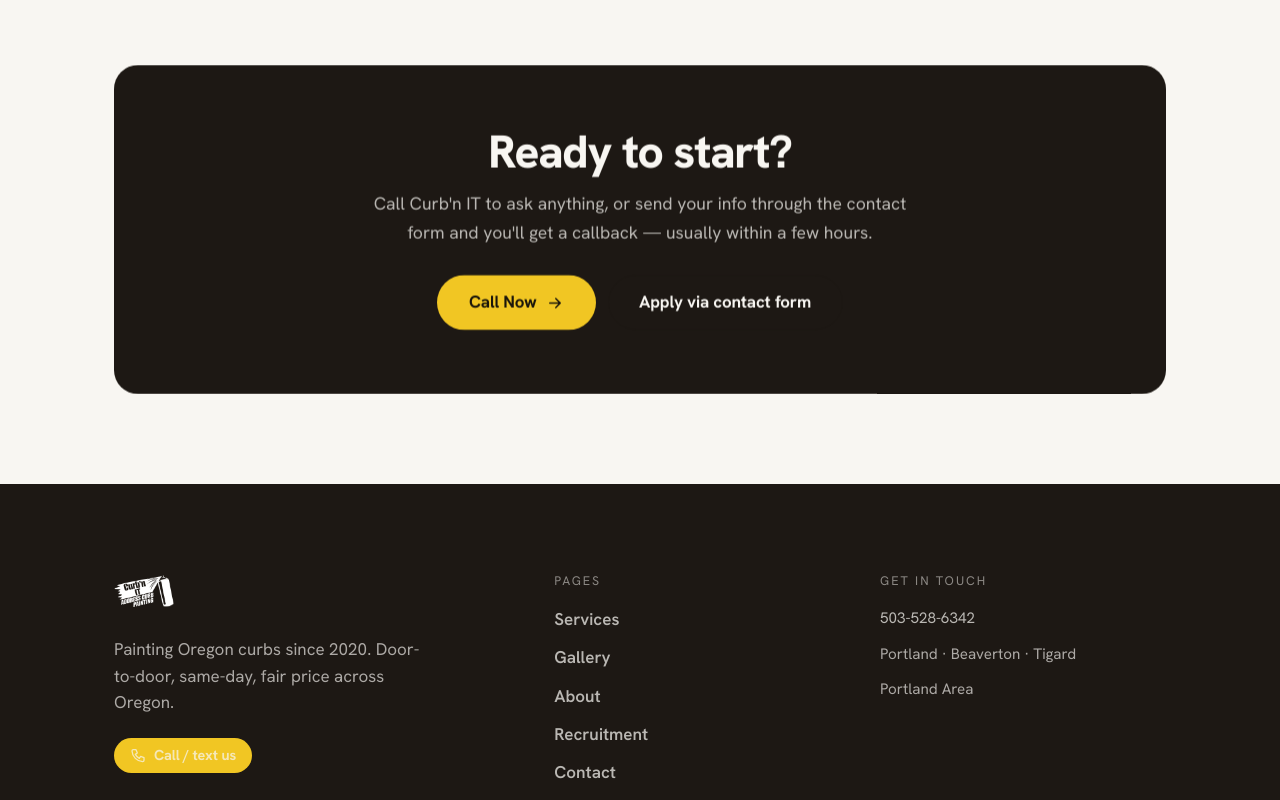
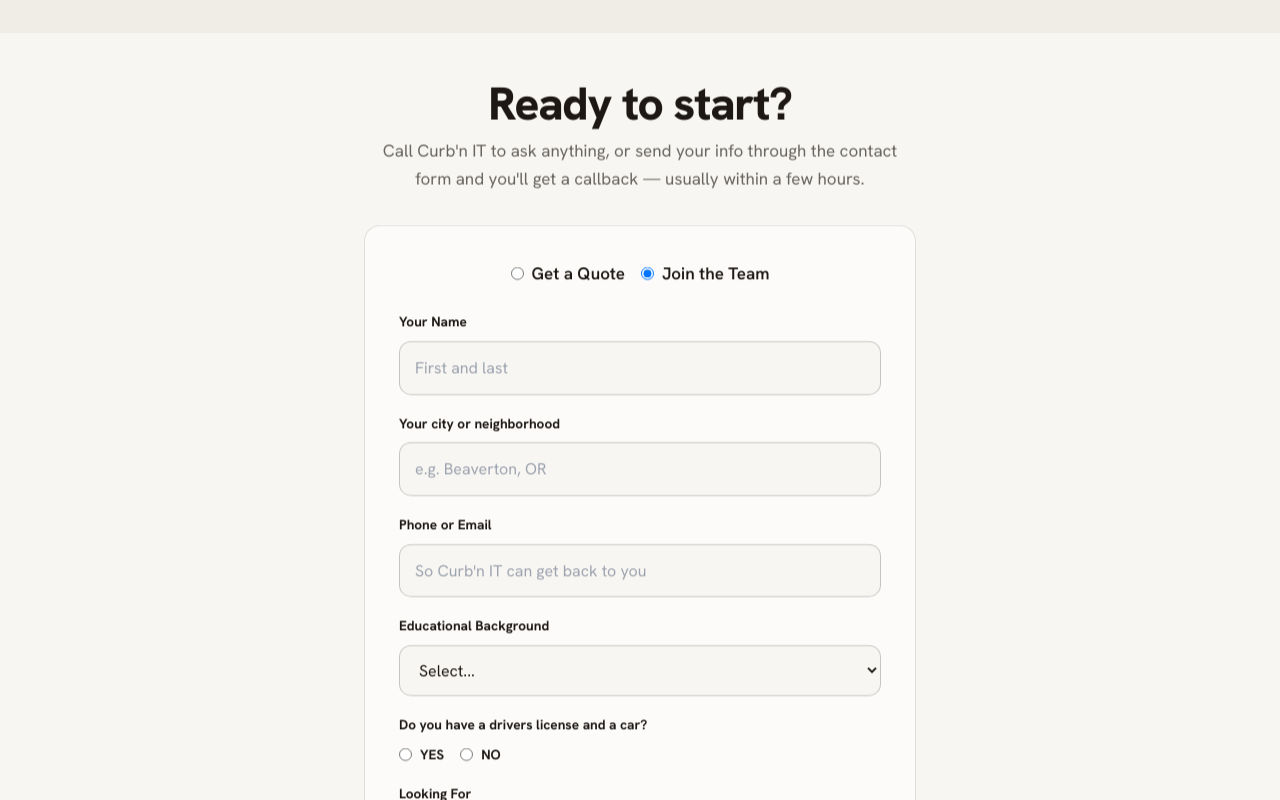
Before and after one commit to ak1458/curbnit-site, a Next.js app: page /recruitment in a window 1280 px wide. Shown: the part 1240-2040 px from the top of the page. Built offline with nearby package versions, Linux system fonts and the light colour scheme; no server answers.

Commit message:
Update content: Add referrals tagline to About page, and embed ContactForm on Join Us recruitment page

```diff
--- a/app/layout.tsx
+++ b/app/layout.tsx
@@ -34,8 +34,14 @@
     title: home.seo.title,
     description: home.seo.description,
     url: siteUrl,
+    images: [{ url: "/images/logo.png" }],
   },
-  twitter: { card: "summary_large_image", title: home.seo.title, description: home.seo.description },
+  twitter: {
+    card: "summary_large_image",
+    title: home.seo.title,
+    description: home.seo.description,
+    images: ["/images/logo.png"],
+  },
   robots: { index: true, follow: true },
 };
 
--- a/app/page.tsx
+++ b/app/page.tsx
@@ -138,9 +138,6 @@
             </Reveal>
           ))}
         </div>
-        <Reveal delay={120}>
-          <p className="muted" style={{ fontSize: "0.84rem", marginTop: 18 }}>★ Sample quotes — real customer reviews coming soon.</p>
-        </Reveal>
       </div>
     </section>
   );
--- a/app/recruitment/page.tsx
+++ b/app/recruitment/page.tsx
@@ -6,6 +6,7 @@
 import { Button } from "@/components/Button";
 import { Placeholder } from "@/components/Placeholder";
 import { Icon } from "@/components/Icon";
+import { ContactForm } from "@/components/ContactForm";
 
 export const metadata: Metadata = {
   title: recruitment.seo.title,
@@ -29,7 +30,7 @@
             <Reveal delay={170}>
               <div style={{ display: "flex", gap: 12, marginTop: 30, flexWrap: "wrap" }}>
                 <Button kind="primary" size="lg" href={callHref} arrow>Call Now</Button>
-                <Button kind="ghost" size="lg" href="/contact/?type=join">Apply</Button>
+                <Button kind="ghost" size="lg" href="#apply-form">Apply</Button>
               </div>
             </Reveal>
           </div>
@@ -62,17 +63,18 @@
         </div>
       </section>
 
-      {/* CTA */}
-      <section className="section--tight" style={{ paddingBottom: "clamp(56px,7vw,96px)" }}>
-        <div className="wrap">
+      {/* Form Section */}
+      <section id="apply-form" className="section--tight" style={{ paddingBottom: "clamp(56px,7vw,96px)", paddingTop: "clamp(24px,4vw,48px)" }}>
+        <div className="wrap" style={{ maxWidth: 680 }}>
           <Reveal>
-            <div style={{ background: "var(--ink)", color: "var(--paper)", borderRadius: "calc(var(--radius) + 8px)", padding: "clamp(34px,5vw,68px)", textAlign: "center" }}>
-              <h2 className="display h2" style={{ color: "var(--paper)" }}>{recruitment.cta.heading}</h2>
-              <p style={{ color: "oklch(0.97 0.006 84 / 0.72)", fontSize: "1.1rem", marginTop: 14, maxWidth: "56ch", marginInline: "auto" }}>{recruitment.cta.sub}</p>
-              <div style={{ display: "flex", gap: 12, flexWrap: "wrap", justifyContent: "center", marginTop: 28 }}>
-                <Button kind="accent" size="lg" href={callHref} arrow>Call Now</Button>
-                <Button kind="ghost" size="lg" href="/contact/?type=join"><span style={{ color: "var(--paper)" }}>Apply via contact form</span></Button>
-              </div>
+            <div style={{ textAlign: "center", marginBottom: 32 }}>
+              <h2 className="display h2">{recruitment.cta.heading}</h2>
+              <p className="muted" style={{ marginTop: 10 }}>{recruitment.cta.sub}</p>
+            </div>
+          </Reveal>
+          <Reveal delay={100}>
+            <div className="card" style={{ background: "oklch(1 0 0 / 0.6)", boxShadow: "var(--shadow-card)" }}>
+              <ContactForm defaultMode="join" />
             </div>
           </Reveal>
         </div>
--- a/components/ContactForm.tsx
+++ b/components/ContactForm.tsx
@@ -7,22 +7,31 @@
 import { Button } from "./Button";
 import { Icon } from "./Icon";
 
-const EMPTY: ContactFields = { name: "", address: "", contact: "", message: "", education: "", over18: "", lookingFor: "", startNextWeek: "", sales: "", rejection: "", personality: "", referredBy: "", heardAbout: "" };
+const EMPTY: ContactFields = { name: "", address: "", contact: "", message: "", education: "", driversLicense: "", lookingFor: "", startNextWeek: "", sales: "", rejection: "", personality: "", referredBy: "", heardAbout: "" };
 type Status = "idle" | "loading" | "success" | "error";
 
-export function ContactForm() {
+interface ContactFormProps {
+  defaultMode?: "contact" | "join";
+}
+
+export function ContactForm({ defaultMode = "contact" }: ContactFormProps) {
   const [fields, setFields] = useState<ContactFields>(EMPTY);
   const [errors, setErrors] = useState<Errors>({});
   const [touched, setTouched] = useState<Partial<Record<keyof ContactFields, boolean>>>({});
   const [status, setStatus] = useState<Status>("idle");
-  const [mode, setMode] = useState<"contact" | "join">("contact");
+  const [mode, setMode] = useState<"contact" | "join">(defaultMode);
   const honeypot = useRef<HTMLInputElement>(null);
   const formRef = useRef<HTMLFormElement>(null);
 
   useEffect(() => {
     if (typeof window !== "undefined") {
       const params = new URLSearchParams(window.location.search);
-      if (params.get("type") === "join") setMode("join");
+      const type = params.get("type");
+      if (type === "join") {
+        setMode("join");
+      } else if (type === "contact") {
+        setMode("contact");
+      }
     }
   }, []);
 
@@ -60,7 +69,7 @@
     if (mode === "join") {
       finalMessage = [
         fields.education ? `Educational Background: ${fields.education}` : "",
-        fields.over18 ? `Over 18: ${fields.over18}` : "",
+        fields.driversLicense ? `Drivers license and car: ${fields.driversLicense}` : "",
         fields.lookingFor ? `Looking For: ${fields.lookingFor}` : "",
         fields.startNextWeek ? `Start Next Week: ${fields.startNextWeek}` : "",
         fields.sales ? `Open to Sales: ${fields.sales}` : "",
@@ -147,10 +156,10 @@
             </select>
           </Field>
 
-          <Field id="over18" label="Are you at least 18 or turning 18 within the next 30 days?">
+          <Field id="driversLicense" label="Do you have a drivers license and a car?">
             <div style={{ display: "flex", gap: "16px" }}>
-              <label style={{ display: "flex", alignItems: "center", gap: "8px", cursor: "pointer" }}><input type="radio" name="over18" checked={fields.over18 === "YES"} onChange={() => set("over18", "YES")} /> YES</label>
-              <label style={{ display: "flex", alignItems: "center", gap: "8px", cursor: "pointer" }}><input type="radio" name="over18" checked={fields.over18 === "NO"} onChange={() => set("over18", "NO")} /> NO</label>
+              <label style={{ display: "flex", alignItems: "center", gap: "8px", cursor: "pointer" }}><input type="radio" name="driversLicense" checked={fields.driversLicense === "YES"} onChange={() => set("driversLicense", "YES")} /> YES</label>
+              <label style={{ display: "flex", alignItems: "center", gap: "8px", cursor: "pointer" }}><input type="radio" name="driversLicense" checked={fields.driversLicense === "NO"} onChange={() => set("driversLicense", "NO")} /> NO</label>
             </div>
           </Field>
 
--- a/lib/content.ts
+++ b/lib/content.ts
@@ -11,7 +11,7 @@
     { label: "Services", href: "/services/" },
     { label: "Gallery", href: "/gallery/" },
     { label: "About", href: "/about/" },
-    { label: "Recruitment", href: "/recruitment/" },
+    { label: "Join Us", href: "/recruitment/" },
     { label: "Contact", href: "/contact/" },
   ],
   // CTA renders as a "Call Now" button (tel: link) in the Nav.
@@ -187,6 +187,7 @@
     heading: "The short version.",
     paragraphs: [
       "Curb'n IT isn't a corporation. The name's a joke — kind of.",
+      "The name gets attention. The work gets referrals.",
       "It started in 2020: knocking doors across Oregon, painting faded curb numbers fresh again. People liked the work, liked the price, and kept calling back.",
       "Now it's a full-time operation across the state — Portland, Beaverton, Tigard, Tualatin, Lake Oswego, wherever the next address needs painting.",
       "You pay after it's done. If you don't like it, you say so, and it gets made right.",
@@ -204,8 +205,8 @@
   },
   hero: {
     eyebrow: "Now hiring",
-    heading: "Paint curbs. Set your own pace.",
-    sub: "Curb'n IT is bringing on sales reps across Oregon. No experience needed — if you can talk to people and show up, you can earn.",
+    heading: "Join the Curb’n IT Team",
+    sub: "We’re looking for motivated, outgoing people to help grow our curb painting business. Flexible schedule, training provided, and unlimited earning potential. No experience necessary. Complete the form below and we’ll reach out with more information.",
   },
   whatYouDo: {
     heading: "What the work is",
--- a/lib/validate.ts
+++ b/lib/validate.ts
@@ -6,7 +6,7 @@
   contact: string; // phone OR email
   message: string;
   education?: string;
-  over18?: string;
+  driversLicense?: string;
   lookingFor?: string;
   startNextWeek?: string;
   sales?: string;
```
